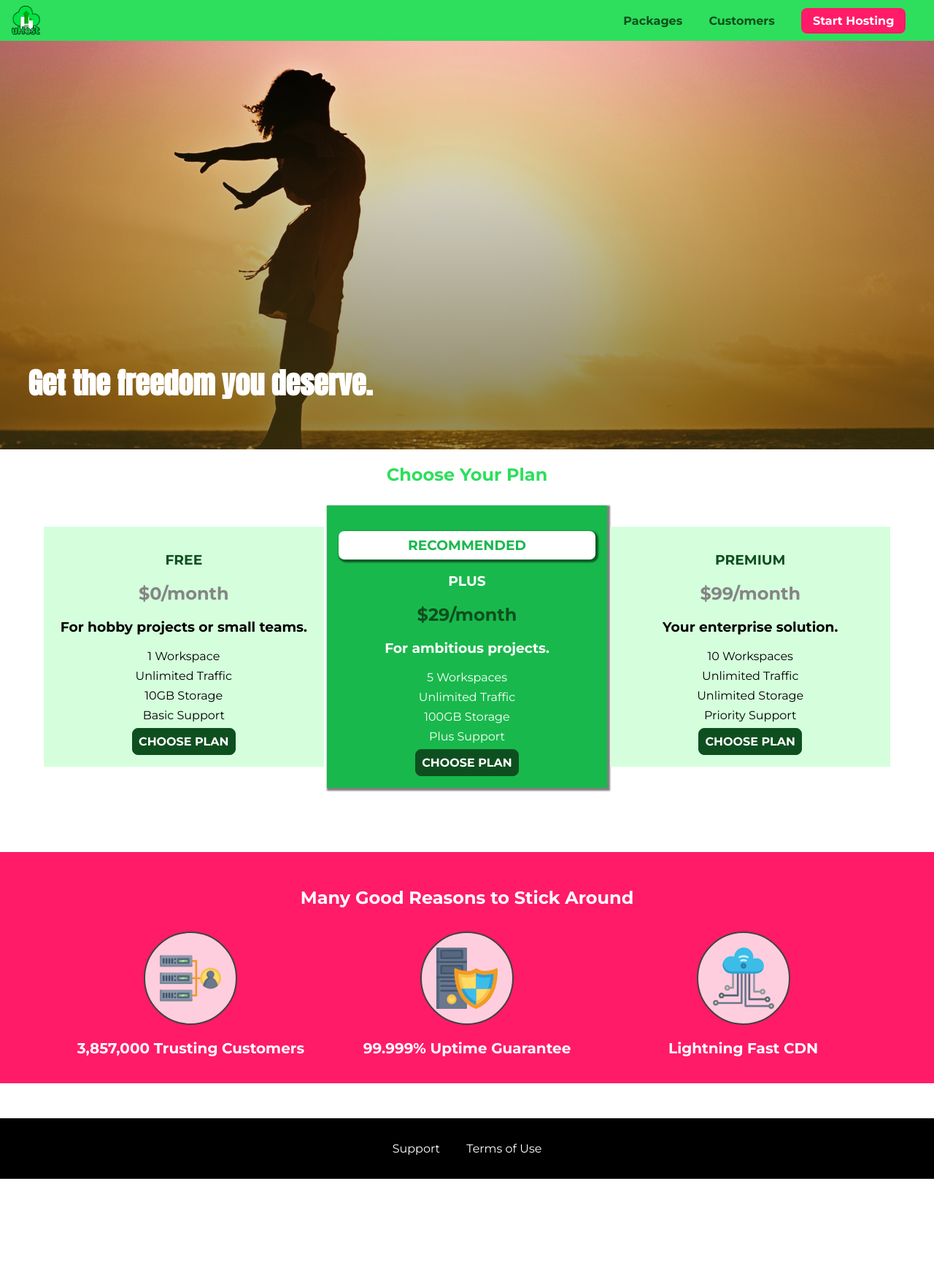
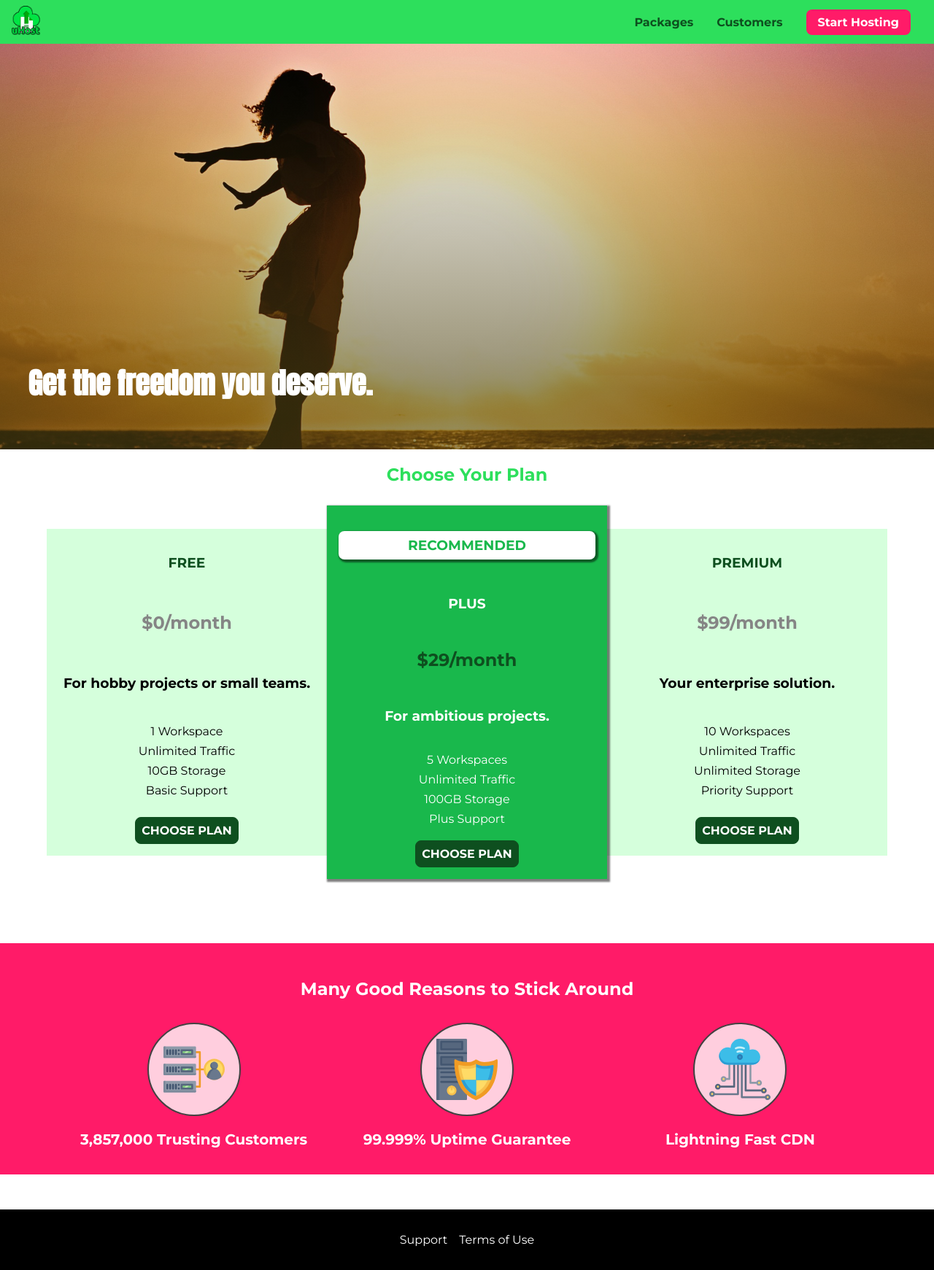
Before and after one commit to Aman50/css-complete-guide, a plain HTML site: page index.html in a window 1280 px wide. Shown: the whole page at 73% size. Before the commit the page ends 1616 px from the top, so only its background shows below. Drawn offline with Linux system fonts and the light colour scheme.

Commit message:
Shifted to flexbox for better placing of content

```diff
--- a/main.css
+++ b/main.css
@@ -33,18 +33,11 @@
     text-align: center;
 }
 
-/* .plan__list {
-    width: 100%;
-    margin: auto;
-    text-align: center;
-} */
-
 .plan {
     background: #d5ffdc;
     text-align: center;
     padding: 1rem;
     margin: 0.5rem 0;
-    /* display: inline-block; */
     width: 100%;
     vertical-align: middle;
 }
@@ -92,20 +85,26 @@
 @media (min-width: 40rem) {
     .plan__list {
         width: 100%;
-        margin: auto;
-        text-align: center;
+        display: flex;
+        flex-direction: row;
+        justify-content: center;
+        align-items: center;
     }
 
     .plan {
-        display: inline-block;
-        /* margin: 0.1rem; */
         width: 30%;
         min-width: 12.8rem;
         max-width: 25rem;
+        height: 28rem;
+        display: flex;
+        flex-direction: column;
+        justify-content: space-between;
     }
 
     .plan--highlighted {
         box-shadow: 0.125rem 0.125rem 0.125rem 0.125rem rgba(0, 0, 0, 0.5);
+        height: 32rem;
+        z-index: 2;
     }
 }
 
@@ -124,13 +123,9 @@
     list-style: none;
     margin: 0;
     padding: 0;
-    text-align: center;
-}
+    display: flex;
+    justify-content: center;
 
-.key-feature {
-    /* display: inline-block; */
-    /* margin: auto; */
-    vertical-align: top;
 }
 
 .key-feature__image {
--- a/shared.css
+++ b/shared.css
@@ -30,12 +30,10 @@ main {
     left: 0;
     background: #2ddf5c;
     padding: 0.5rem 1rem;
-    z-index: 1;
-}
-
-.main-header > div {
-    display: inline-block;
-    vertical-align: middle;
+    z-index: 5;
+    display: flex;
+    justify-content: space-between;
+    align-items: center;
 }
 
 .toggle-button {
@@ -62,34 +60,27 @@ main {
 
 
 .main-header__brand {
-    /* color: #0e4f1f; */
-    /* text-decoration: none; */
-    /* font-weight: bold; */
-    /* font-size: 1.375rem; */
-    display: inline-block;
-    height: 2.5rem;
     vertical-align: middle;
 }
 
 .main-header__brand img {
-    height: 100%;
+    height: 2.5rem;
+
 }
 
 .main-nav {
     display: none;
     text-align: right;
-    width: calc(100% - 50px);
-    vertical-align: middle;
 }
 
 .main-nav__items {
     margin: 0;
     padding: 0;
     list-style: none;
+    display: flex;
 }
 
 .main-nav__item {
-    display: inline-block;
     margin: 0 1rem;
 }
 
@@ -127,7 +118,7 @@ main {
 
 @media (min-width: 40rem) {
     .main-nav {
-        display: inline-block;
+        display: flex;
     }
 
     .toggle-button {
@@ -145,12 +136,13 @@ main {
     list-style: none;
     margin: 0;
     padding: 0;
-    text-align: center;
+    display: flex;
+    flex-direction: column;
+    align-items: center;
 }
 
 .main-footer__link {
-    /* display: inline-block; */
-    margin: 1rem 0;
+    margin: 0.5rem 0;
 }
 
 .main-footer__link a {
@@ -164,9 +156,13 @@ main {
 }
 
 @media (min-width: 40rem) {
+    .main-footer__links {
+        flex-direction: row;
+        justify-content: center;
+    }
+
     .main-footer__link {
-        display: inline-block;
-        margin: 0 1rem;
+        margin: 0 0.5rem;
     }
 }
 
@@ -211,12 +207,15 @@ main {
   }
 
   .mobile-nav__items {
-    width: 90%;
+    width: 100%;
     height: 100%;
     list-style: none;
-    margin: 10% auto;
+    margin: 0;
     padding: 0;
-    text-align: center;
+    display: flex;
+    flex-direction: column;
+    justify-content: center;
+    align-items: center;
   }
 
   .mobile-nav__item {
```
Also changed, not shown: customers/customers.css (+4 -4 lines).
